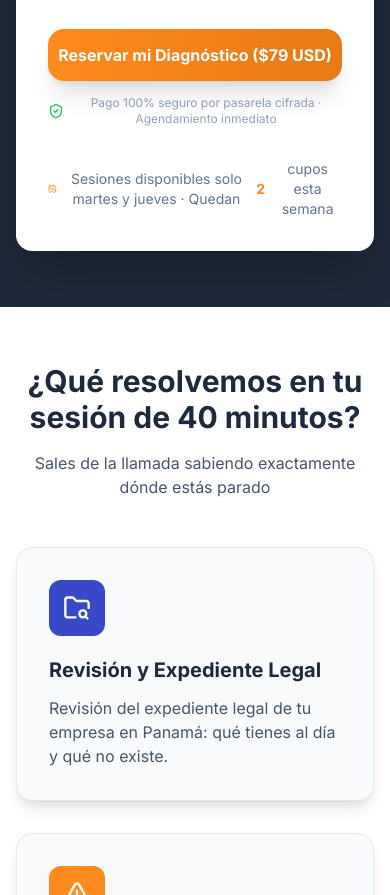
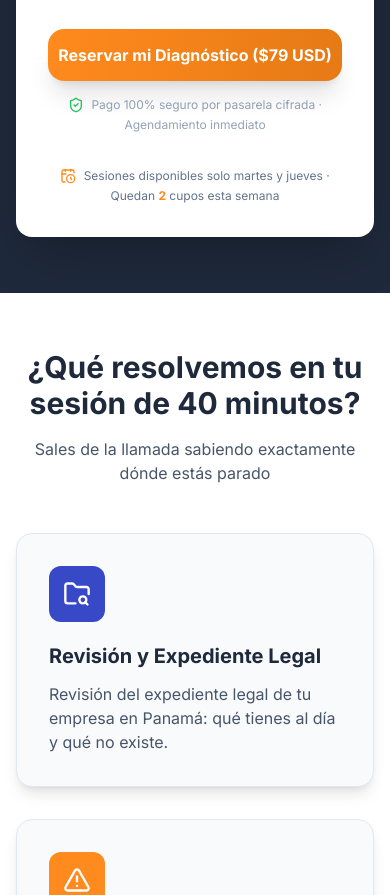
Before and after one commit to arubel86/escudo-preventivo-landing, a website: page public/escudo-preventivo.html in a window 390 px wide. Shown: the part 1239-2134 px from the top of the page. Drawn offline with nearby package versions, Linux system fonts and the light colour scheme; no server answers.

Commit message:
fix: corregir responsive de badge de confianza y cupos en movil

```diff
--- a/public/escudo-preventivo.html
+++ b/public/escudo-preventivo.html
@@ -247,16 +247,16 @@
                                 <span class="whitespace-nowrap">Reservar mi Diagnóstico ($79 USD)</span>
                                 <i data-lucide="arrow-right" class="w-5 h-5 flex-shrink-0 group-hover:translate-x-1 transition-transform"></i>
                             </button>
-                            <p class="text-xs text-slate-400 mt-3.5 flex items-center justify-center gap-1.5 font-medium">
-                                <i data-lucide="shield-check" class="w-4 h-4 text-green-500 flex-shrink-0"></i>
+                            <p class="text-xs text-slate-400 mt-3.5 text-center leading-relaxed font-medium max-w-md mx-auto">
+                                <i data-lucide="shield-check" class="w-4 h-4 text-green-500 inline-block -mt-0.5 mr-1 align-middle"></i>
                                 <span>Pago 100% seguro por pasarela cifrada · Agendamiento inmediato</span>
                             </p>
                         </div>
 
-                        <p class="text-center text-sm text-slate-500 mt-8 flex items-center justify-center gap-2"><i
-                                data-lucide="calendar-clock" class="w-4 h-4 text-brand-orange"></i>Sesiones disponibles
-                            solo martes y jueves · Quedan <span class="spots-count font-bold text-brand-orange">4</span>
-                            cupos esta semana</p>
+                        <p class="text-center text-xs sm:text-sm text-slate-500 mt-6 leading-relaxed max-w-lg mx-auto">
+                            <i data-lucide="calendar-clock" class="w-4 h-4 text-brand-orange inline-block -mt-0.5 mr-1 align-middle"></i>
+                            <span>Sesiones disponibles solo martes y jueves · <span class="whitespace-nowrap">Quedan <strong class="spots-count font-bold text-brand-orange">4</strong> cupos esta semana</span></span>
+                        </p>
                     </div>
                 </div>
             </div>
```
